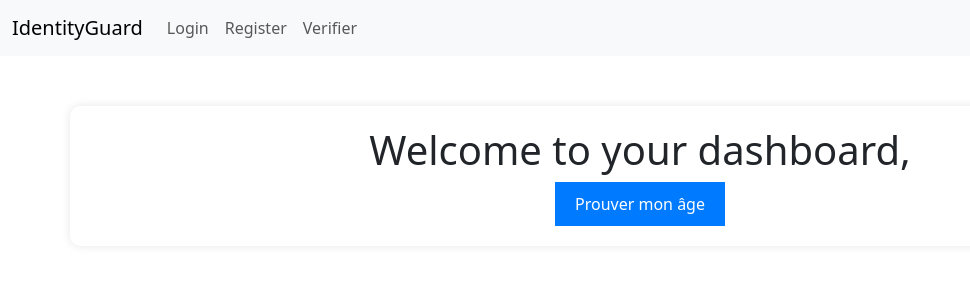
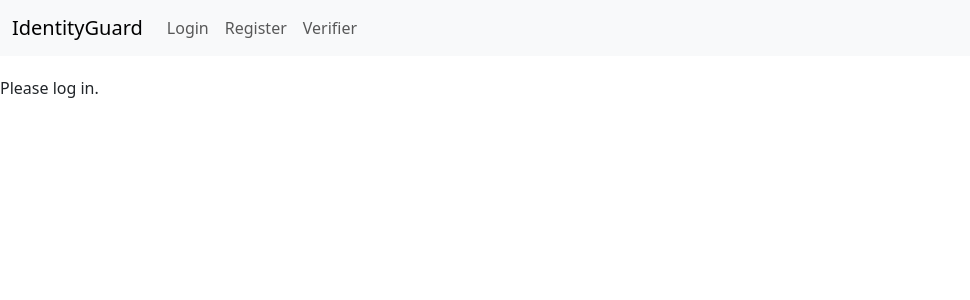
Before and after one commit to GhasseneBenSlimene/IdentityGuard, a React (Vite) app in the folder client/: page /dashboard in a window 1280 px wide. Shown: the top 300 px of the page, without its empty margins (0-970 px from the left). Built offline with nearby package versions, Linux system fonts and the light colour scheme; no server answers.

Commit message:
Add user Please log in message

```diff
--- a/client/src/pages/Dashboard/Dashboard.jsx
+++ b/client/src/pages/Dashboard/Dashboard.jsx
@@ -6,7 +6,7 @@ import io from "socket.io-client";
 import "./Dashboard.css";
 
 export default function Dashboard() {
-  const { user } = useContext(UserContext);
+  const { user, loading } = useContext(UserContext);
   const [isCameraAvailable, setIsCameraAvailable] = useState(false);
   const [isCameraBlocked, setIsCameraBlocked] = useState(false);
   const [scannedQrCode, setScannedQrCode] = useState("");
@@ -17,6 +17,9 @@ export default function Dashboard() {
   const [errorMessage, setErrorMessage] = useState("");
 
   const videoRef = useRef(null);
+
+  if (loading) return <h1>Loading...</h1>;
+  if (!user) return <div>Please log in.</div>;
 
   const handleProofOfAge = () => {
     setShowAgeProofOptions(true);
@@ -138,7 +141,6 @@ export default function Dashboard() {
     }
   }
 
-
   return (
     <div className="container">
       <h1>Welcome to your dashboard, {user && user.name}</h1>
@@ -205,7 +207,7 @@ export default function Dashboard() {
       )}
       {method === "camera" && scannedQrCode && (
         <p> QR Code scanné : {scannedQrCode}</p>
-        )}
-      </div>
-    );
-  }
+      )}
+    </div>
+  );
+}
```
